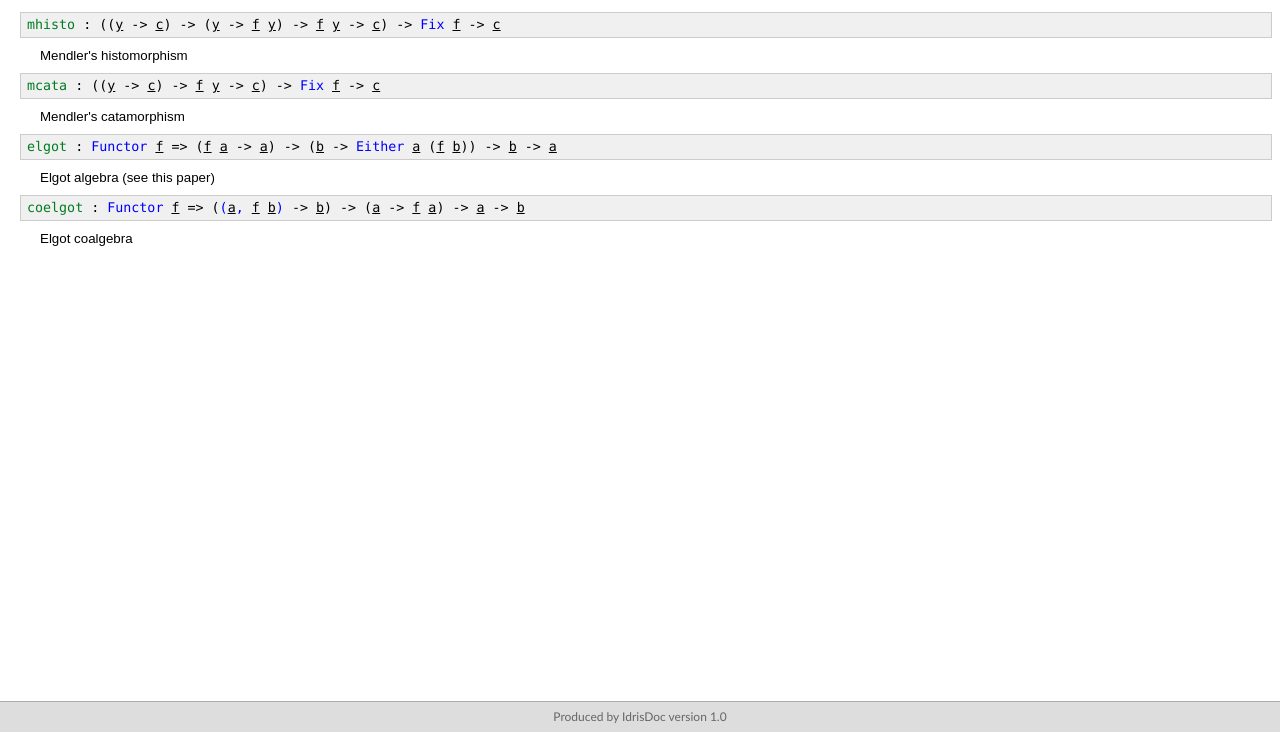
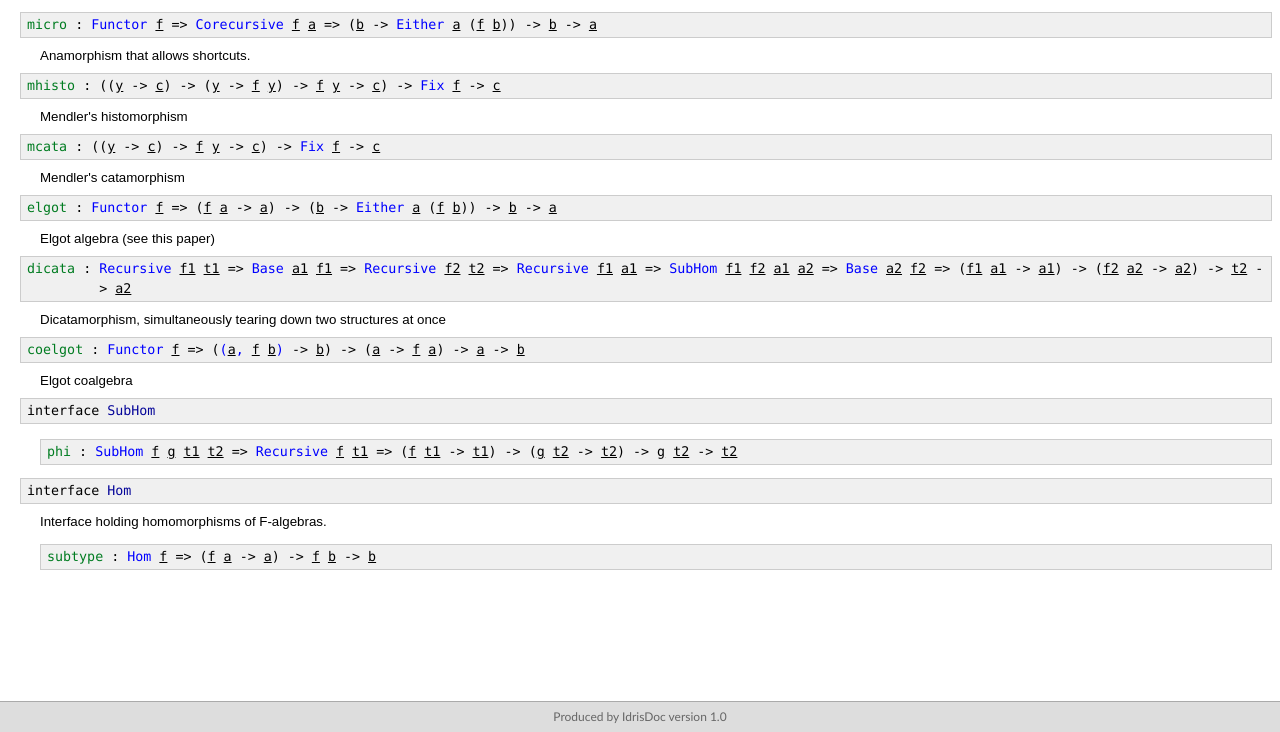
Before and after one commit to vmchale/recursion_schemes, a plain HTML site: page docs/docs/Data.Functor.Foldable.Exotic.html in a window 1280 px wide. Shown: the part 68-800 px from the top of the page. Drawn offline with Linux system fonts and the light colour scheme.

Commit message:
added morphisms + reshuffled docs

```diff
--- a/docs/docs/Data.Functor.Foldable.Exotic.html
+++ b/docs/docs/Data.Functor.Foldable.Exotic.html
@@ -1,5 +1,13 @@
 <!DOCTYPE HTML>
-<html><head><title>IdrisDoc: Data.Functor.Foldable.Exotic</title><link type="text/css" rel="stylesheet" href="../styles.css"></head><body class="namespace"><div class="wrapper"><header><strong>IdrisDoc</strong>: Data.Functor.Foldable.Exotic<nav><a href="../index.html">Index</a></nav></header><div class="container"><h1>Data.Functor.Foldable.Exotic</h1><dl class="decls"><dt id="Data.Functor.Foldable.Exotic.mhisto"><span class="name function" title="Data.Functor.Foldable.Exotic.mhisto">mhisto</span><span class="word">&nbsp;:&nbsp;</span><span class="signature">((<span class="implicit boundvar" title="">y</span> ->
+<html><head><title>IdrisDoc: Data.Functor.Foldable.Exotic</title><link type="text/css" rel="stylesheet" href="../styles.css"></head><body class="namespace"><div class="wrapper"><header><strong>IdrisDoc</strong>: Data.Functor.Foldable.Exotic<nav><a href="../index.html">Index</a></nav></header><div class="container"><h1>Data.Functor.Foldable.Exotic</h1><dl class="decls"><dt id="Data.Functor.Foldable.Exotic.micro"><span class="name function" title="Data.Functor.Foldable.Exotic.micro">micro</span><span class="word">&nbsp;:&nbsp;</span><span class="signature"><a class="type" title="Prelude.Functor.Functor" href="Prelude.Functor.html#Prelude.Functor.Functor">Functor</a> <span class="implicit boundvar" title="">f</span> =>
+<a class="type" title="Data.Functor.Foldable.Corecursive" href="Data.Functor.Foldable.html#Data.Functor.Foldable.Corecursive">Corecursive</a> <span class="implicit boundvar" title="">f</span>
+<span class="implicit boundvar" title="">a</span> =>
+(<span class="implicit boundvar" title="">b</span> ->
+<a class="type" title="Prelude.Either.Either" href="Prelude.Either.html#Prelude.Either.Either">Either</a> <span class="implicit boundvar" title="">a</span>
+(<span class="implicit boundvar" title="">f</span> <span class="implicit boundvar" title="">b</span>)) ->
+<span class="implicit boundvar" title="">b</span> ->
+<span class="implicit boundvar" title="">a</span></span></dt><dd><p>Anamorphism that allows shortcuts.</p>
+</dd><dt id="Data.Functor.Foldable.Exotic.mhisto"><span class="name function" title="Data.Functor.Foldable.Exotic.mhisto">mhisto</span><span class="word">&nbsp;:&nbsp;</span><span class="signature">((<span class="implicit boundvar" title="">y</span> ->
 <span class="implicit boundvar" title="">c</span>) ->
 (<span class="implicit boundvar" title="">y</span> ->
 <span class="implicit boundvar" title="">f</span> <span class="implicit boundvar" title="">y</span>) ->
@@ -21,6 +29,26 @@
 (<span class="implicit boundvar" title="">f</span> <span class="implicit boundvar" title="">b</span>)) ->
 <span class="implicit boundvar" title="">b</span> ->
 <span class="implicit boundvar" title="">a</span></span></dt><dd><p>Elgot algebra (see <a href="https://arxiv.org/abs/cs/0609040">this paper</a>)</p>
+</dd><dt id="Data.Functor.Foldable.Exotic.dicata"><span class="name function" title="Data.Functor.Foldable.Exotic.dicata">dicata</span><span class="word">&nbsp;:&nbsp;</span><span class="signature"><a class="type" title="Data.Functor.Foldable.Recursive" href="Data.Functor.Foldable.html#Data.Functor.Foldable.Recursive">Recursive</a> <span class="implicit boundvar" title="">f1</span>
+<span class="implicit boundvar" title="">t1</span> =>
+<a class="type" title="Data.Functor.Foldable.Base" href="Data.Functor.Foldable.html#Data.Functor.Foldable.Base">Base</a> <span class="implicit boundvar" title="">a1</span>
+<span class="implicit boundvar" title="">f1</span> =>
+<a class="type" title="Data.Functor.Foldable.Recursive" href="Data.Functor.Foldable.html#Data.Functor.Foldable.Recursive">Recursive</a> <span class="implicit boundvar" title="">f2</span>
+<span class="implicit boundvar" title="">t2</span> =>
+<a class="type" title="Data.Functor.Foldable.Recursive" href="Data.Functor.Foldable.html#Data.Functor.Foldable.Recursive">Recursive</a> <span class="implicit boundvar" title="">f1</span>
+<span class="implicit boundvar" title="">a1</span> =>
+<a class="type" title="Data.Functor.Foldable.Exotic.SubHom" href="Data.Functor.Foldable.Exotic.html#Data.Functor.Foldable.Exotic.SubHom">SubHom</a> <span class="implicit boundvar" title="">f1</span>
+<span class="implicit boundvar" title="">f2</span>
+<span class="implicit boundvar" title="">a1</span>
+<span class="implicit boundvar" title="">a2</span> =>
+<a class="type" title="Data.Functor.Foldable.Base" href="Data.Functor.Foldable.html#Data.Functor.Foldable.Base">Base</a> <span class="implicit boundvar" title="">a2</span>
+<span class="implicit boundvar" title="">f2</span> =>
+(<span class="implicit boundvar" title="">f1</span> <span class="implicit boundvar" title="">a1</span> ->
+<span class="implicit boundvar" title="">a1</span>) ->
+(<span class="implicit boundvar" title="">f2</span> <span class="implicit boundvar" title="">a2</span> ->
+<span class="implicit boundvar" title="">a2</span>) ->
+<span class="implicit boundvar" title="">t2</span> ->
+<span class="implicit boundvar" title="">a2</span></span></dt><dd><p>Dicatamorphism, simultaneously tearing down two structures at once</p>
 </dd><dt id="Data.Functor.Foldable.Exotic.coelgot"><span class="name function" title="Data.Functor.Foldable.Exotic.coelgot">coelgot</span><span class="word">&nbsp;:&nbsp;</span><span class="signature"><a class="type" title="Prelude.Functor.Functor" href="Prelude.Functor.html#Prelude.Functor.Functor">Functor</a> <span class="implicit boundvar" title="">f</span> =>
 (<a class="type" title="Builtins.Pair" href="Builtins.html#Builtins.Pair">(</a><span class="implicit boundvar" title="">a</span><a class="type" title="Builtins.Pair" href="Builtins.html#Builtins.Pair">,</a>
 <span class="implicit boundvar" title="">f</span> <span class="implicit boundvar" title="">b</span><a class="type" title="Builtins.Pair" href="Builtins.html#Builtins.Pair">)</a> ->
@@ -29,4 +57,20 @@
 <span class="implicit boundvar" title="">f</span> <span class="implicit boundvar" title="">a</span>) ->
 <span class="implicit boundvar" title="">a</span> ->
 <span class="implicit boundvar" title="">b</span></span></dt><dd><p>Elgot coalgebra</p>
-</dd></dl></div></div><footer>Produced by IdrisDoc version 1.0</footer></body></html>
+</dd><dt id="Data.Functor.Foldable.Exotic.SubHom"><span class="word">interface&nbsp;</span><span class="name type" title="Data.Functor.Foldable.Exotic.SubHom">SubHom</span><span class="signature">&nbsp;</span></dt><dd><dl class="decls"><dt id="Data.Functor.Foldable.Exotic.phi"><span class="name function" title="Data.Functor.Foldable.Exotic.phi">phi</span><span class="word">&nbsp;:&nbsp;</span><span class="signature"><a class="type" title="Data.Functor.Foldable.Exotic.SubHom" href="Data.Functor.Foldable.Exotic.html#Data.Functor.Foldable.Exotic.SubHom">SubHom</a> <span class="implicit boundvar" title="">f</span>
+<span class="implicit boundvar" title="">g</span>
+<span class="implicit boundvar" title="">t1</span>
+<span class="implicit boundvar" title="">t2</span> =>
+<a class="type" title="Data.Functor.Foldable.Recursive" href="Data.Functor.Foldable.html#Data.Functor.Foldable.Recursive">Recursive</a> <span class="implicit boundvar" title="">f</span>
+<span class="implicit boundvar" title="">t1</span> =>
+(<span class="implicit boundvar" title="">f</span> <span class="implicit boundvar" title="">t1</span> ->
+<span class="implicit boundvar" title="">t1</span>) ->
+(<span class="implicit boundvar" title="">g</span> <span class="implicit boundvar" title="">t2</span> ->
+<span class="implicit boundvar" title="">t2</span>) ->
+<span class="implicit boundvar" title="">g</span> <span class="implicit boundvar" title="">t2</span> ->
+<span class="implicit boundvar" title="">t2</span></span></dt><dd></dd></dl></dd><dt id="Data.Functor.Foldable.Exotic.Hom"><span class="word">interface&nbsp;</span><span class="name type" title="Data.Functor.Foldable.Exotic.Hom">Hom</span><span class="signature">&nbsp;</span></dt><dd><p>Interface holding homomorphisms of F-algebras.</p>
+<dl class="decls"><dt id="Data.Functor.Foldable.Exotic.subtype"><span class="name function" title="Data.Functor.Foldable.Exotic.subtype">subtype</span><span class="word">&nbsp;:&nbsp;</span><span class="signature"><a class="type" title="Data.Functor.Foldable.Exotic.Hom" href="Data.Functor.Foldable.Exotic.html#Data.Functor.Foldable.Exotic.Hom">Hom</a> <span class="implicit boundvar" title="">f</span> =>
+(<span class="implicit boundvar" title="">f</span> <span class="implicit boundvar" title="">a</span> ->
+<span class="implicit boundvar" title="">a</span>) ->
+<span class="implicit boundvar" title="">f</span> <span class="implicit boundvar" title="">b</span> ->
+<span class="implicit boundvar" title="">b</span></span></dt><dd></dd></dl></dd></dl></div></div><footer>Produced by IdrisDoc version 1.0</footer></body></html>
```
Also changed, not shown: docs/docs/Data.Functor.Foldable.html (+15 -15 lines), 6 other files.
